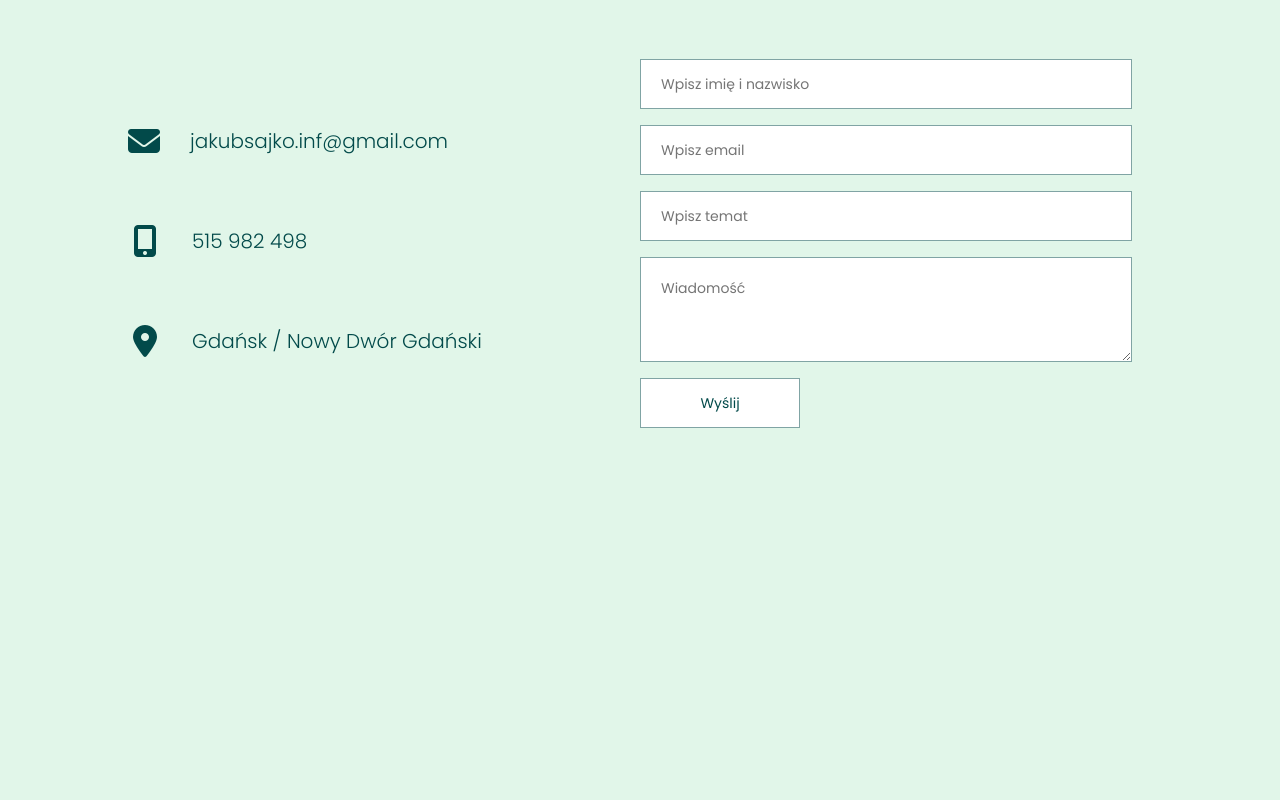
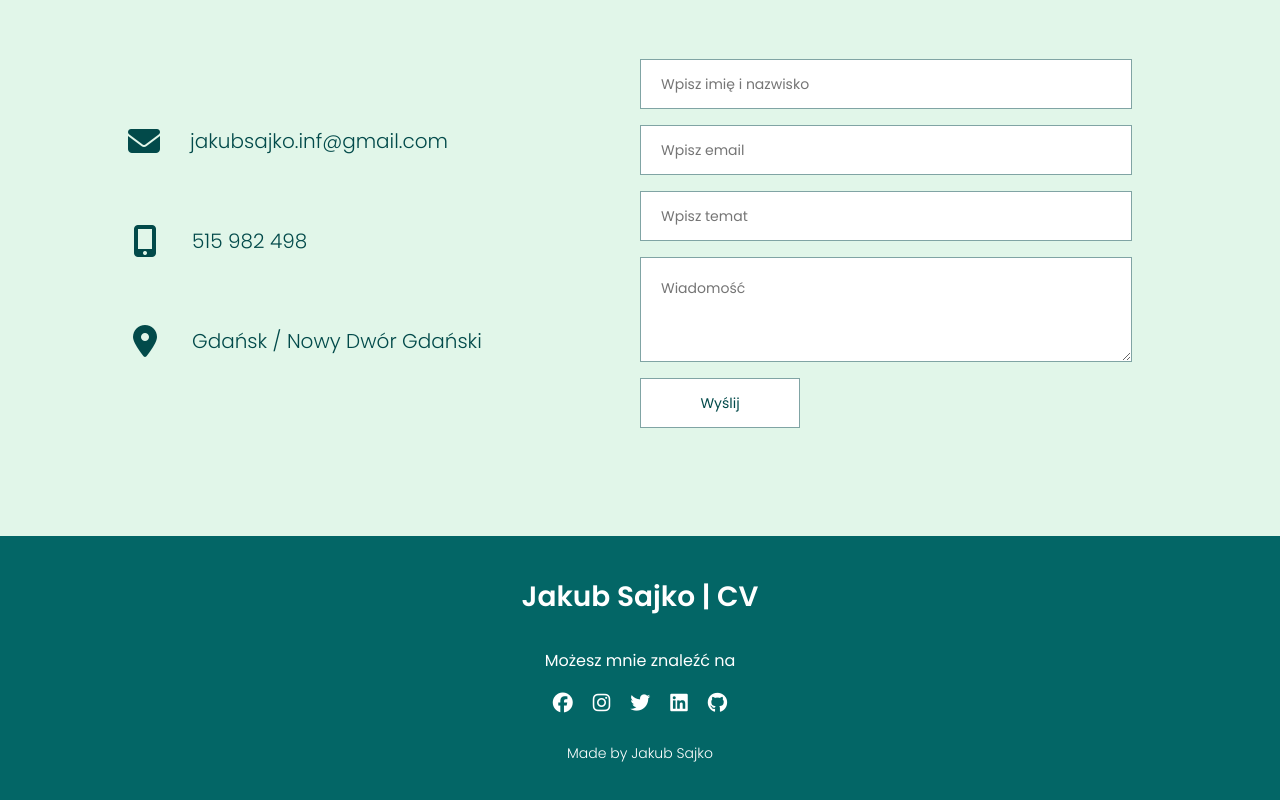
Before and after one commit to JAKUBSAJKO/project-to-cv, a React (Create React App) app: page / in a window 1280 px wide. Shown: the part 4574-5374 px from the top of the page. Before the commit the page ends 5110 px from the top, so only its background shows below. Built offline with nearby package versions, Linux system fonts and the light colour scheme.

Commit message:
footer component version 1

```diff
--- a/src/App.js
+++ b/src/App.js
@@ -7,6 +7,7 @@ import Skills from "./components/skills/Skills";
 import Interests from "./components/interests/Interests";
 import Languages from "./components/languages/Languages";
 import Contact from "./components/contact/Contact";
+import Footer from "./components/footer/Footer";
 
 function App() {
   return (
@@ -18,6 +19,7 @@ function App() {
       <Interests />
       <Languages />
       <Contact />
+      <Footer />
     </div>
   );
 }
--- /dev/null
+++ b/src/components/footer/Footer.css
@@ -0,0 +1,36 @@
+.footer-container {
+  background: #036666;
+  width: 100vw;
+  color: #fff;
+  display: flex;
+  flex-direction: column;
+  align-items: center;
+}
+
+.footer-container h1 {
+  margin: 40px 0 0;
+  font-size: 28px;
+  font-weight: 600;
+}
+
+.footer-container h2 {
+  margin: 30px 0 10px;
+  font-size: 16px;
+  font-weight: 400;
+}
+
+.footer-container a {
+  text-decoration: none;
+}
+
+.footer-container i {
+  color: #fff;
+  margin: 10px;
+  font-size: 20px;
+}
+
+.footer-container h3 {
+  margin: 20px 0 40px;
+  font-size: 14px;
+  font-weight: 300;
+}
--- /dev/null
+++ b/src/components/footer/Footer.js
@@ -0,0 +1,31 @@
+import React from "react";
+import "./Footer.css";
+
+const Footer = () => {
+  return (
+    <div className="footer-container">
+      <h1>Jakub Sajko | CV</h1>
+      <h2>Możesz mnie znaleźć na</h2>
+      <div className="footer-icons">
+        <a href="https://www.facebook.com/jakub.sajko.9/">
+          <i class="fab fa-facebook"></i>
+        </a>
+        <a href="https://www.instagram.com/sajgonndg/">
+          <i class="fab fa-instagram"></i>
+        </a>
+        <a href="https://twitter.com/JakubSajkoNDG">
+          <i class="fab fa-twitter"></i>
+        </a>
+        <a href="https://www.linkedin.com/in/jakub-sajko-83a851231/">
+          <i class="fab fa-linkedin"></i>
+        </a>
+        <a href="https://github.com/JAKUBSAJKO">
+          <i class="fab fa-github"></i>
+        </a>
+      </div>
+      <h3>Made by Jakub Sajko</h3>
+    </div>
+  );
+};
+
+export default Footer;
```
